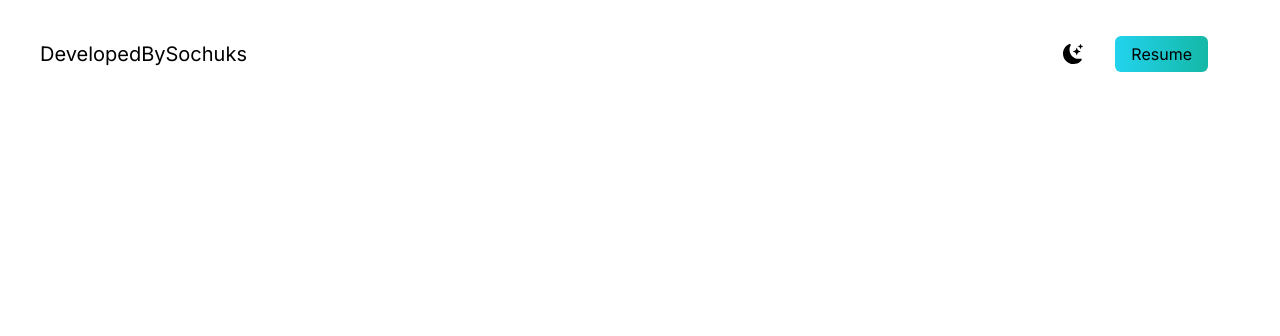
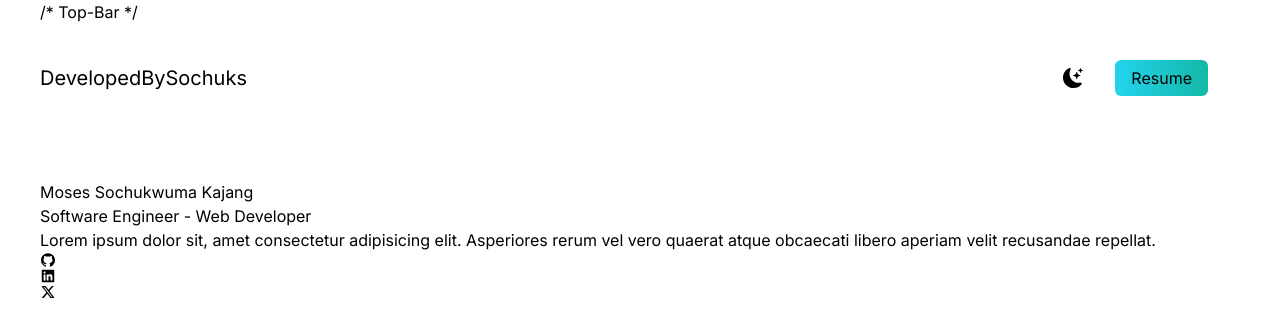
Before and after one commit to Sochuks/my-react-portfolio-2, a Next.js app: page / in a window 1280 px wide. Shown: the top 336 px of the page. Built offline with nearby package versions, Linux system fonts and the light colour scheme.

Commit message:
Add Intro-text & Social Icons to Banner

```diff
--- a/src/app/page.js
+++ b/src/app/page.js
@@ -1,14 +1,14 @@
 import Image from "next/image";
 import {BsFillMoonStarsFill} from "react-icons/bs";
-import {AiFillGithub, AiFillLinkedIn} from "react-icons/ai";
-import {RiTwitterxFill} from "react-icons/ri";
+import {AiFillGithub, AiFillLinkedin} from "react-icons/ai";
+import {RiTwitterXFill} from "react-icons/ri";
 
 export default function Home() {
   return (
     <main className="bg-white px-10">
 
       <section className="min-h-screen">
-
+          /* Top-Bar */
           <div className="py-10 mb-12 flex justify-between">
               <h1 className="text-xl">DevelopedBySochuks</h1>
 
@@ -24,6 +24,20 @@ export default function Home() {
 
           </div>
 
+          {/* Intro-Text --*/}
+          <div>
+              <h2>Moses Sochukwuma Kajang</h2>
+              <h3>Software Engineer - Web Developer</h3>
+              <p>Lorem ipsum dolor sit, amet consectetur adipisicing elit. Asperiores rerum vel vero quaerat atque obcaecati libero aperiam velit recusandae repellat.</p>
+          </div>
+
+          {/*-- Social-Icons --*/}
+          <div>
+              < AiFillGithub />
+              < AiFillLinkedin />
+              < RiTwitterXFill />
+          </div>
+
       </section>
 
     </main>
```
